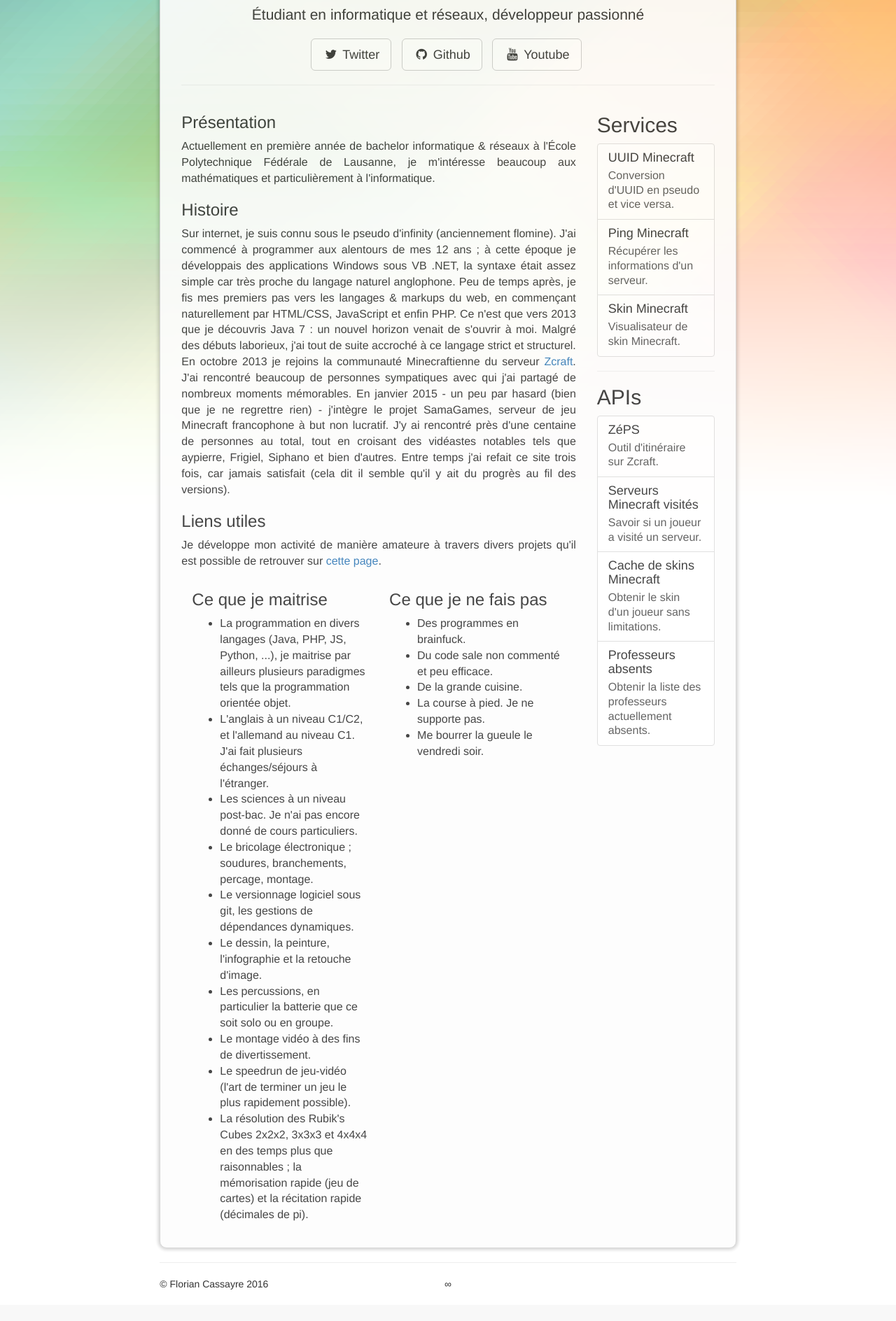
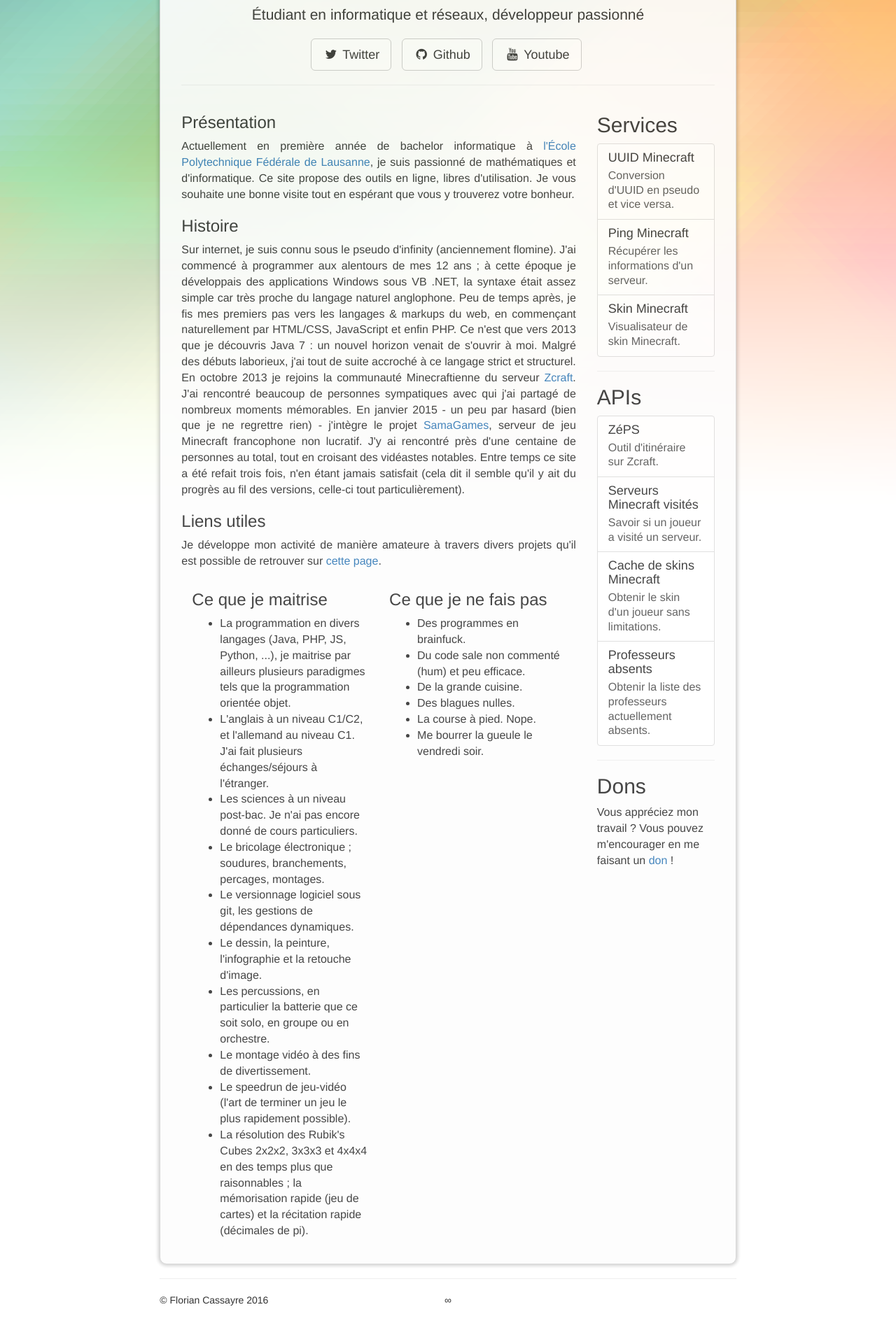
Before and after one commit to FlorianCassayre/Website, a PHP site: template templates/homepage.html.twig in a window 1280 px wide. Shown: the part 182-2070 px from the top of the page at 70% size. Before the commit the page ends 2025 px from the top, so only its background shows below. Run offline with PHP 8.4, Linux system fonts and the light colour scheme; the template is opened without the code that fills it, so the values that code supplies are empty; some libraries are stand-ins or nearby versions.

Commit message:
Homepage texts tweaks.

```diff
--- a/templates/homepage.html.twig
+++ b/templates/homepage.html.twig
@@ -30,7 +30,8 @@
         <div>
             <h3>Présentation</h3>
             <p class="text-justify">
-                Actuellement en première année de bachelor informatique & réseaux à l'École Polytechnique Fédérale de Lausanne, je m'intéresse beaucoup aux mathématiques et particulièrement à l'informatique.
+                Actuellement en première année de bachelor informatique à <a href="http://epfl.ch">l'École Polytechnique Fédérale de Lausanne</a>, je suis passionné de mathématiques et d'informatique.
+                Ce site propose des outils en ligne, libres d'utilisation. Je vous souhaite une bonne visite tout en espérant que vous y trouverez votre bonheur.
             </p>
             <h3>Histoire</h3>
             <p class="text-justify">
@@ -40,8 +41,8 @@
                 Ce n'est que vers 2013 que je découvris Java 7 : un nouvel horizon venait de s'ouvrir à moi. Malgré des débuts laborieux, j'ai tout de suite accroché à ce langage strict et structurel.
                 En octobre 2013 je rejoins la communauté Minecraftienne du serveur
                 <a href="https://zcraft.fr">Zcraft</a>. J'ai rencontré beaucoup de personnes sympatiques avec qui j'ai partagé de nombreux moments mémorables.
-                En janvier 2015 - un peu par hasard (bien que je ne regrettre rien) - j'intègre le projet SamaGames, serveur de jeu Minecraft francophone à but non lucratif. J'y ai rencontré près d'une centaine de personnes au total, tout en croisant des vidéastes notables tels que aypierre, Frigiel, Siphano et bien d'autres.
-                Entre temps j'ai refait ce site trois fois, car jamais satisfait (cela dit il semble qu'il y ait du progrès au fil des versions).
+                En janvier 2015 - un peu par hasard (bien que je ne regrettre rien) - j'intègre le projet <a href="https://samagames.net">SamaGames</a>, serveur de jeu Minecraft francophone non lucratif. J'y ai rencontré près d'une centaine de personnes au total, tout en croisant des vidéastes notables.
+                Entre temps ce site a été refait trois fois, n'en étant jamais satisfait (cela dit il semble qu'il y ait du progrès au fil des versions, celle-ci tout particulièrement).
             </p>
             <h3>Liens utiles</h3>
             <p class="text-justify">Je développe mon activité de manière amateure à travers divers projets qu'il est possible de retrouver sur
@@ -61,7 +62,7 @@
                     Les sciences à un niveau post-bac. Je n'ai pas encore donné de cours particuliers.
                 </li>
                 <li>
-                    Le bricolage électronique ; soudures, branchements, percage, montage.
+                    Le bricolage électronique ; soudures, branchements, percages, montages.
                 </li>
                 <li>
                     Le versionnage logiciel sous git, les gestions de dépendances dynamiques.
@@ -70,7 +71,7 @@
                     Le dessin, la peinture, l'infographie et la retouche d'image.
                 </li>
                 <li>
-                    Les percussions, en particulier la batterie que ce soit solo ou en groupe.
+                    Les percussions, en particulier la batterie que ce soit solo, en groupe ou en orchestre.
                 </li>
                 <li>
                     Le montage vidéo à des fins de divertissement.
@@ -91,13 +92,16 @@
                     Des programmes en brainfuck.
                 </li>
                 <li>
-                    Du code sale non commenté et peu efficace.
+                    Du code sale non commenté (hum) et peu efficace.
                 </li>
                 <li>
                     De la grande cuisine.
                 </li>
                 <li>
-                    La course à pied. Je ne supporte pas.
+                    Des blagues nulles.
+                </li>
+                <li>
+                    La course à pied. Nope.
                 </li>
                 <li>
                     Me bourrer la gueule le vendredi soir.
@@ -142,6 +146,9 @@
                 <p class="list-group-item-text">Obtenir la liste des professeurs actuellement absents.</p>
             </a>
         </div>
+        <hr>
+        <h2>Dons</h2>
+        Vous appréciez mon travail ? Vous pouvez m'encourager en me faisant un <a href="#">don</a> !
     </div>
 </div>
 
```
